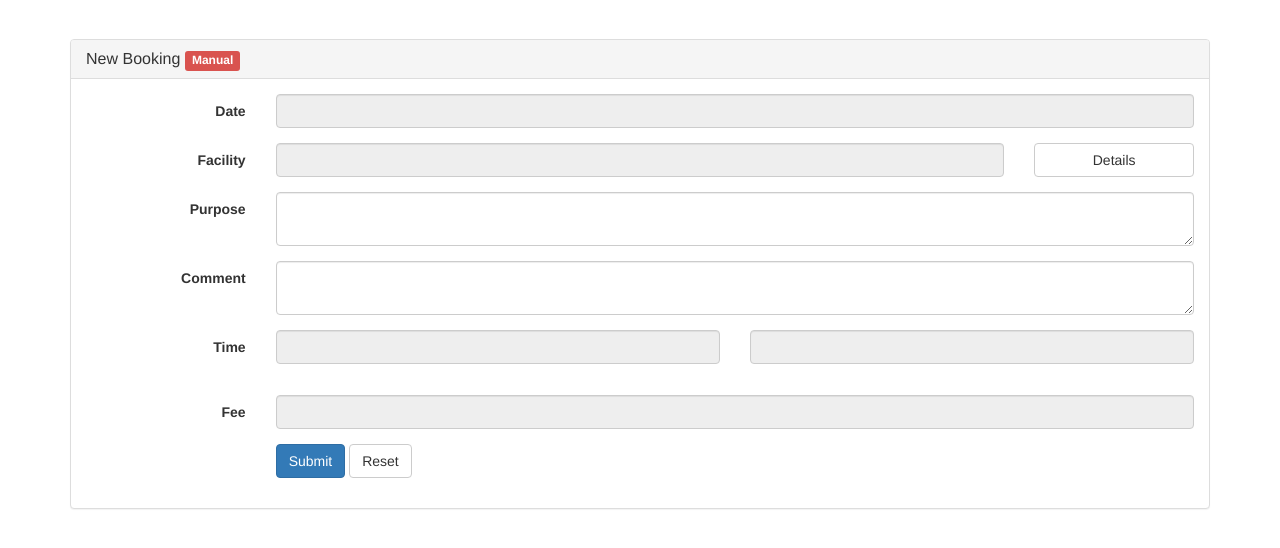
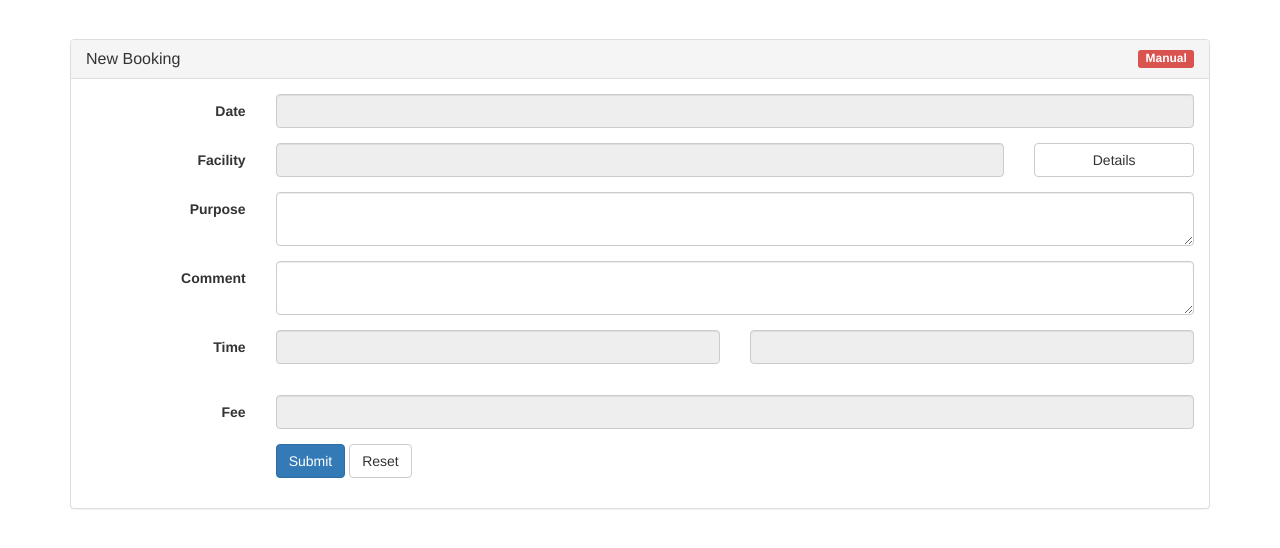
Before and after one commit to CNA-Bld/cs2102-booking-system, a Python web app: template templates/user_new_booking.html in a window 1280 px wide. Shown: the part 51-599 px from the top of the page. Run offline with Jinja, Linux system fonts and the light colour scheme; the template is opened without the code that fills it, so the values that code supplies are empty; some libraries are stand-ins or nearby versions.

Commit message:
卧槽发现有 Uncommitted Changes 强迫症发作了

```diff
--- a/templates/user_new_booking.html
+++ b/templates/user_new_booking.html
@@ -61,9 +61,9 @@
             <div class="panel-heading">
                 <h3 class="panel-title">New Booking
                     {% if facility.is_auto_approval %}
-                        <span class="label label-success">Auto</span>
+                        <span class="label label-success pull-right">Auto</span>
                     {% else %}
-                        <span class="label label-danger">Manual</span>
+                        <span class="label label-danger pull-right">Manual</span>
                     {% endif %}
                 </h3>
             </div>
@@ -72,6 +72,7 @@
 
                     <div class="form-group">
                         <label for="date" class="col-sm-2 control-label">Date</label>
+
                         <div class="col-sm-10">
                             <input id="date" type="text" name="date" class="form-control"
                                    readonly value="{{ date }}">
@@ -80,6 +81,7 @@
 
                     <div class="form-group">
                         <label for="facility" class="col-sm-2 control-label">Facility</label>
+
                         <div class="col-sm-8">
                             <input id="facility" type="text" name="facility" class="form-control"
                                    readonly value="{{ facility_str }}">
@@ -92,6 +94,7 @@
 
                     <div class="form-group">
                         <label for="purpose" class="col-sm-2 control-label">Purpose</label>
+
                         <div class="col-sm-10">
                             <textarea class="form-control" rows="2" id="purpose" name="purpose"></textarea>
                         </div>
@@ -99,6 +102,7 @@
 
                     <div class="form-group">
                         <label for="comment" class="col-sm-2 control-label">Comment</label>
+
                         <div class="col-sm-10">
                             <textarea class="form-control" rows="2" id="comment" name="comment"></textarea>
                         </div>
@@ -123,6 +127,7 @@
 
                     <div class="form-group">
                         <label for="price" class="col-sm-2 control-label">Fee</label>
+
                         <div class="col-sm-10">
                             <input id="price" type="text" name="price" class="form-control"
                                    readonly value="">
```
